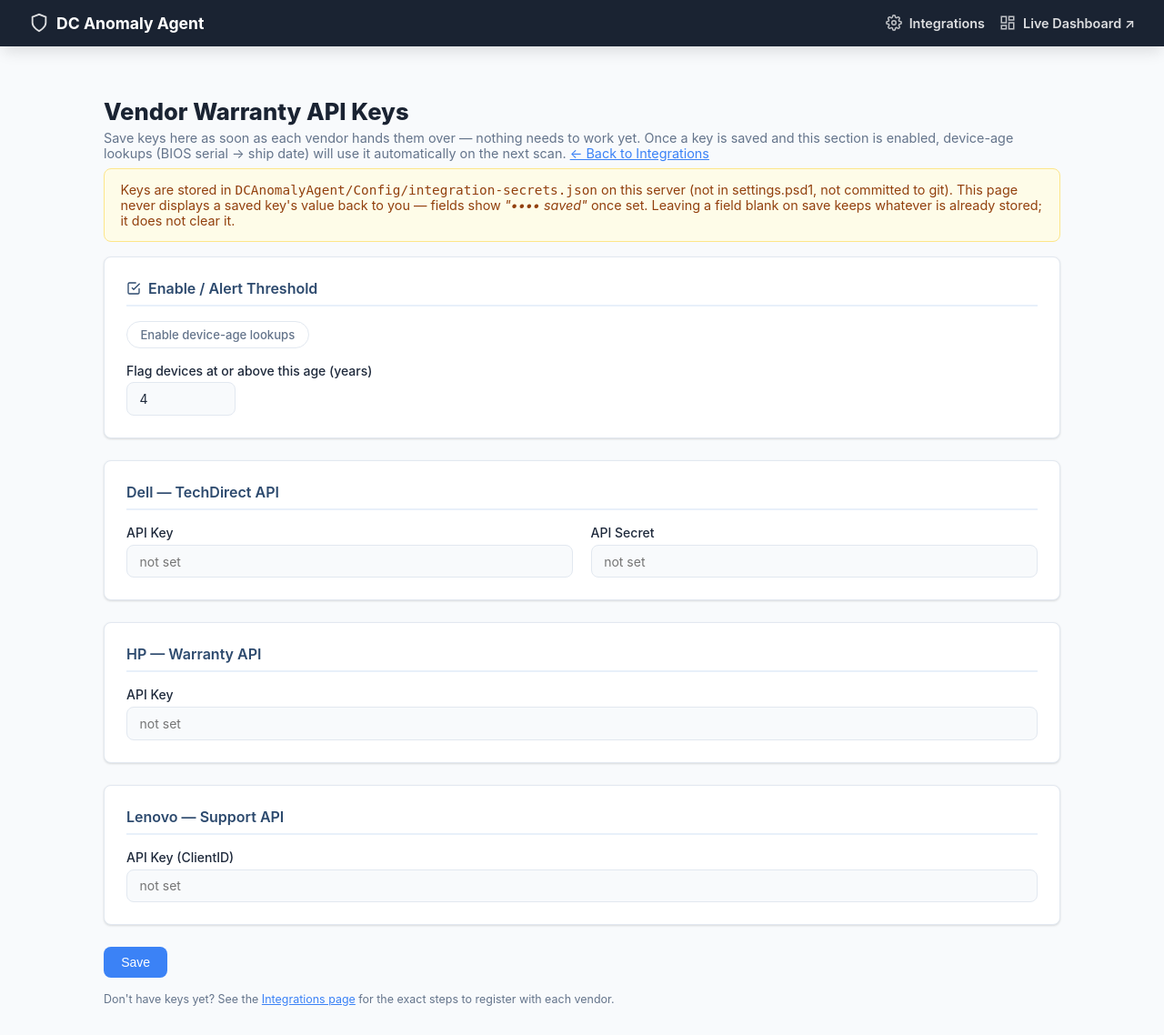
After one commit to 83avenger/AD-Agent, a Flask app: page /integrations/vendor-warranty in a window 1280 px wide. The commit adds this page. Shown: the whole page at 91% size. Run offline with Flask 3, Linux system fonts and the light colour scheme.

Commit message:
Add Vendor Warranty API key management page and warranty lookup module
New DCAnomalyAgent.VendorWarranty.psm1: Get-WarrantyInfo (Dell TechDirect /
HP Warranty / Lenovo Support API clients) and Get-DeviceAge (pulls BIOS
serial + manufacturer over WinRM, resolves it to ship date via the
matching vendor, returns age in years). None of the three vendor calls
have been exercised against a live account yet - they follow each
vendor's published API shape as of authoring time and will likely need
adjustment once real keys are available to test against; a
return means 'age unknown', not an error, so callers can treat it as
optional data.

New /integrations/vendor-warranty page (linked from Integrations) lets
keys be entered and saved as soon as each vendor hands them over, with
no need for the integration to actually work yet. Keys are written to
DCAnomalyAgent/Config/integration-secrets.json - a new gitignored file,
never settings.psd1 - so real secrets never risk being committed. The
form never echoes a saved key's value back, only a masked '•••• saved'
indicator, and leaving a field blank on save keeps whatever's already
stored instead of clearing it, so keys can be added one vendor at a
time across separate visits.

Get-IntegrationStatus.ps1 and Get-VendorWarrantySecrets now read that
same secrets file, so the Integrations page's Configured/Not configured
badges reflect keys saved from the web UI.

```diff
--- a/WebApp/app.py
+++ b/WebApp/app.py
@@ -37,6 +37,9 @@ SNAPSHOT_PATH = STATE_DIR / "latest-scan.json"
 DISCOVERY_INVENTORY_PATH = STATE_DIR / "asset-inventory.json"
 INTEGRATIONS_STATUS_PATH = STATE_DIR / "integrations-status.json"
 INTEGRATIONS_SCRIPT      = APP_ROOT.parent / "DCAnomalyAgent" / "Get-IntegrationStatus.ps1"
+# Vendor API keys entered on the Vendor Warranty page live here, not in settings.psd1 or
+# git - see DCAnomalyAgent/Modules/DCAnomalyAgent.VendorWarranty.psm1.
+INTEGRATION_SECRETS_PATH = APP_ROOT.parent / "DCAnomalyAgent" / "Config" / "integration-secrets.json"
 REPORTS_DIR   = APP_ROOT / "reports"
 REPORTS_DIR.mkdir(exist_ok=True)
 
@@ -232,6 +235,60 @@ def _load_integration_status() -> dict:
     except Exception:
         pass
     return default
+
+
+def _load_vendor_warranty_secrets() -> dict:
+    """Raw contents of integration-secrets.json's VendorWarranty block (never sent to the
+    browser as-is — the form only ever shows masked placeholders for saved keys)."""
+    default = {
+        "Dell": {"ApiKey": "", "ApiSecret": ""},
+        "Hp": {"ApiKey": ""},
+        "Lenovo": {"ApiKey": ""},
+        "Enabled": False,
+        "AgeAlertYears": 4,
+    }
+    try:
+        if INTEGRATION_SECRETS_PATH.exists():
+            with open(INTEGRATION_SECRETS_PATH, encoding="utf-8-sig") as fh:
+                data = json.load(fh)
+                saved = data.get("VendorWarranty", {})
+                default["Dell"].update(saved.get("Dell", {}))
+                default["Hp"].update(saved.get("Hp", {}))
+                default["Lenovo"].update(saved.get("Lenovo", {}))
+                if "Enabled" in saved:
+                    default["Enabled"] = saved["Enabled"]
+                if "AgeAlertYears" in saved:
+                    default["AgeAlertYears"] = saved["AgeAlertYears"]
+    except Exception:
+        pass
+    return default
+
+
+def _save_vendor_warranty_secrets(update: dict) -> None:
+    """Merge `update` into integration-secrets.json's VendorWarranty block, preserving any
+    other top-level sections the file may gain later and any field left blank in the form
+    (blank means "keep what's already saved", not "clear it")."""
+    data = {}
+    if INTEGRATION_SECRETS_PATH.exists():
+        try:
+            with open(INTEGRATION_SECRETS_PATH, encoding="utf-8-sig") as fh:
+                data = json.load(fh)
+        except Exception:
+            data = {}
+    current = data.get("VendorWarranty", {})
+    for section in ("Dell", "Hp", "Lenovo"):
+        if section in update:
+            merged = dict(current.get(section, {}))
+            merged.update({k: v for k, v in update[section].items() if v})  # blank = keep existing
+            current[section] = merged
+    if "Enabled" in update:
+        current["Enabled"] = update["Enabled"]
+    if "AgeAlertYears" in update:
+        current["AgeAlertYears"] = update["AgeAlertYears"]
+    data["VendorWarranty"] = current
+    INTEGRATION_SECRETS_PATH.parent.mkdir(parents=True, exist_ok=True)
+    with open(INTEGRATION_SECRETS_PATH, "w", encoding="utf-8") as fh:
+        json.dump(data, fh, indent=2)
 
 
 def _load_discovery_inventory() -> tuple[list, str | None]:
@@ -469,6 +526,45 @@ def integrations_refresh():
     return render_template("integrations.html", status=_load_integration_status(), error=error)
 
 
+@app.route("/integrations/vendor-warranty", methods=["GET", "POST"])
+def vendor_warranty_settings():
+    """Enter/save Dell/HP/Lenovo warranty API keys for later use, once each team hands
+    them over — keys are written to integration-secrets.json (gitignored), never to
+    settings.psd1 or the page itself (saved keys show as masked, not in plaintext)."""
+    saved_msg = None
+    if request.method == "POST":
+        update = {
+            "Dell": {
+                "ApiKey": request.form.get("dell_api_key", "").strip(),
+                "ApiSecret": request.form.get("dell_api_secret", "").strip(),
+            },
+            "Hp": {"ApiKey": request.form.get("hp_api_key", "").strip()},
+            "Lenovo": {"ApiKey": request.form.get("lenovo_api_key", "").strip()},
+            "Enabled": "enabled" in request.form,
+        }
+        try:
+            update["AgeAlertYears"] = int(request.form.get("age_alert_years", "4"))
+        except ValueError:
+            update["AgeAlertYears"] = 4
+        _save_vendor_warranty_secrets(update)
+        saved_msg = "Saved. Keys left blank above were kept as previously saved (not cleared)."
+
+    secrets = _load_vendor_warranty_secrets()
+    masked = {
+        "dell_api_key": bool(secrets["Dell"].get("ApiKey")),
+        "dell_api_secret": bool(secrets["Dell"].get("ApiSecret")),
+        "hp_api_key": bool(secrets["Hp"].get("ApiKey")),
+        "lenovo_api_key": bool(secrets["Lenovo"].get("ApiKey")),
+    }
+    return render_template(
+        "vendor_warranty.html",
+        masked=masked,
+        enabled=secrets["Enabled"],
+        age_alert_years=secrets["AgeAlertYears"],
+        saved_msg=saved_msg,
+    )
+
+
 @app.route("/scan", methods=["POST"])
 def scan():
     raw_dcs  = request.form.get("domain_controllers", "").strip()
--- a/WebApp/templates/integrations.html
+++ b/WebApp/templates/integrations.html
@@ -112,6 +112,7 @@
     IT Asset Dashboard export), importing that is usually faster than standing up three vendor
     API integrations — worth checking before requesting these.
   </p>
+  <a href="/integrations/vendor-warranty" class="btn btn-outline btn-sm">Add / save API keys →</a>
 </div>
 
 <div class="card">
--- /dev/null
+++ b/WebApp/templates/vendor_warranty.html
@@ -0,0 +1,80 @@
+{% extends "base.html" %}
+{% block title %}Vendor Warranty API Keys — DC Anomaly Agent{% endblock %}
+
+{% block content %}
+
+<div style="margin: 1.5rem 0 .5rem;">
+  <h1 style="font-size:1.6rem; font-weight:800; color:var(--brand-dark);">Vendor Warranty API Keys</h1>
+  <p style="color:var(--muted); font-size:.9rem; margin-top:.3rem;">
+    Save keys here as soon as each vendor hands them over — nothing needs to work yet.
+    Once a key is saved and this section is enabled, device-age lookups (BIOS serial →
+    ship date) will use it automatically on the next scan.
+    <a href="/integrations" style="color:var(--accent);">← Back to Integrations</a>
+  </p>
+</div>
+
+{% if saved_msg %}
+<div class="alert alert-info">✓ {{ saved_msg }}</div>
+{% endif %}
+
+<div class="alert alert-demo">
+  Keys are stored in <code>DCAnomalyAgent/Config/integration-secrets.json</code> on this
+  server (not in settings.psd1, not committed to git). This page never displays a saved
+  key's value back to you — fields show <em>"•••• saved"</em> once set. Leaving a field
+  blank on save keeps whatever is already stored; it does not clear it.
+</div>
+
+<form method="POST" action="/integrations/vendor-warranty">
+
+  <div class="card">
+    <div class="card-header">
+      <svg width="16" height="16" viewBox="0 0 24 24" fill="none" stroke="currentColor" stroke-width="2">
+        <polyline points="9 11 12 14 22 4"/><path d="M21 12v7a2 2 0 01-2 2H5a2 2 0 01-2-2V5a2 2 0 012-2h11"/>
+      </svg>
+      Enable / Alert Threshold
+    </div>
+    <div class="checkbox-group" style="margin-bottom:1rem;">
+      <div class="checkbox-chip">
+        <input type="checkbox" id="enabled" name="enabled" {{ 'checked' if enabled else '' }}>
+        <label for="enabled">Enable device-age lookups</label>
+      </div>
+    </div>
+    <label for="age_alert_years">Flag devices at or above this age (years)</label>
+    <input type="text" id="age_alert_years" name="age_alert_years" value="{{ age_alert_years }}" style="max-width:120px;">
+  </div>
+
+  <div class="card">
+    <div class="card-header">Dell — TechDirect API</div>
+    <div class="form-grid">
+      <div>
+        <label for="dell_api_key">API Key {% if masked.dell_api_key %}<span class="badge badge-low">•••• saved</span>{% endif %}</label>
+        <input type="text" id="dell_api_key" name="dell_api_key" placeholder="{{ '(unchanged — leave blank to keep)' if masked.dell_api_key else 'not set' }}" autocomplete="off">
+      </div>
+      <div>
+        <label for="dell_api_secret">API Secret {% if masked.dell_api_secret %}<span class="badge badge-low">•••• saved</span>{% endif %}</label>
+        <input type="text" id="dell_api_secret" name="dell_api_secret" placeholder="{{ '(unchanged — leave blank to keep)' if masked.dell_api_secret else 'not set' }}" autocomplete="off">
+      </div>
+    </div>
+  </div>
+
+  <div class="card">
+    <div class="card-header">HP — Warranty API</div>
+    <label for="hp_api_key">API Key {% if masked.hp_api_key %}<span class="badge badge-low">•••• saved</span>{% endif %}</label>
+    <input type="text" id="hp_api_key" name="hp_api_key" placeholder="{{ '(unchanged — leave blank to keep)' if masked.hp_api_key else 'not set' }}" autocomplete="off">
+  </div>
+
+  <div class="card">
+    <div class="card-header">Lenovo — Support API</div>
+    <label for="lenovo_api_key">API Key (ClientID) {% if masked.lenovo_api_key %}<span class="badge badge-low">•••• saved</span>{% endif %}</label>
+    <input type="text" id="lenovo_api_key" name="lenovo_api_key" placeholder="{{ '(unchanged — leave blank to keep)' if masked.lenovo_api_key else 'not set' }}" autocomplete="off">
+  </div>
+
+  <button type="submit" class="btn btn-primary">Save</button>
+</form>
+
+<p style="font-size:.78rem; color:var(--muted); margin-top:1rem;">
+  Don't have keys yet? See the <a href="/integrations" style="color:var(--accent);">Integrations page</a>
+  for the exact steps to register with each vendor.
+</p>
+
+{% endblock %}
```
Also changed, not shown: 4 other files.
